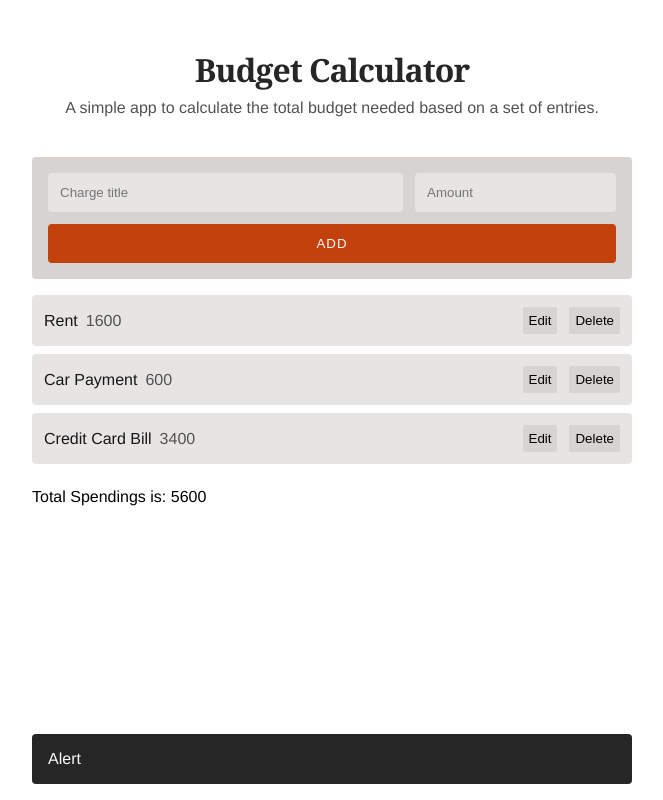
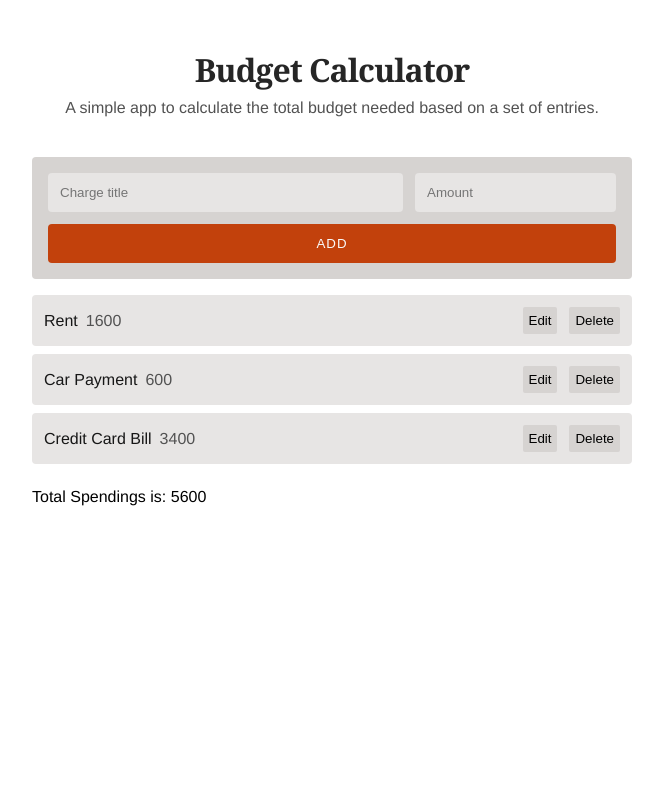
Before and after one commit to ahmdyassr/budget-calculator, a React (Vite) app: page / in a window 1280 px wide. Shown: the whole page, without its empty margins (308-971 px from the left). Built offline with nearby package versions, Linux system fonts and the light colour scheme.

Commit message:
Add show and hide functionality to the alert

```diff
--- a/src/components/Alert.jsx
+++ b/src/components/Alert.jsx
@@ -1,9 +1,9 @@
 import styles from '../styles/Alert.module.css'
 
-const Alert = () => {
+const Alert = ({isShown, message}) => {
 	return (
-		<div className={styles.alert}>
-			<p className={styles.alert__title}>Alert</p>
+		<div className={`${styles.alert} ${ isShown ? styles.isShown : ''}`}>
+			<p className={styles.alert__title}>{message}</p>
 		</div>
 	)
 }
--- a/src/styles/Alert.module.css
+++ b/src/styles/Alert.module.css
@@ -6,6 +6,7 @@
 	bottom: 16px;
 	right: 0;
 	left: 0;
+	display: none;
 	/* [1] */
 	width: var(--container-width);
 	margin: 0 auto;
@@ -14,6 +15,10 @@
 	background-color: var(--dark-300);
 }
 
+.alert.isShown {
+	display: block;
+}
+
 .alert__title {
 	color: var(--light);
 }
```
